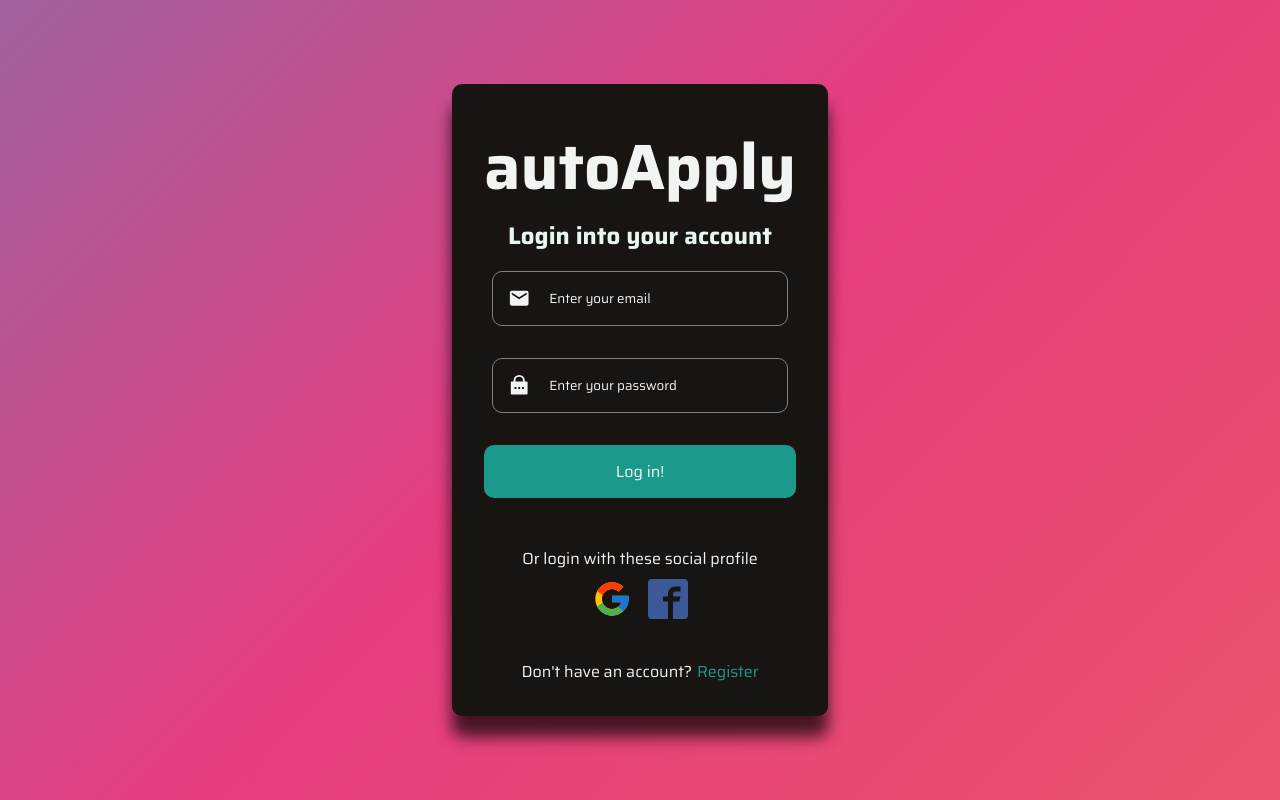
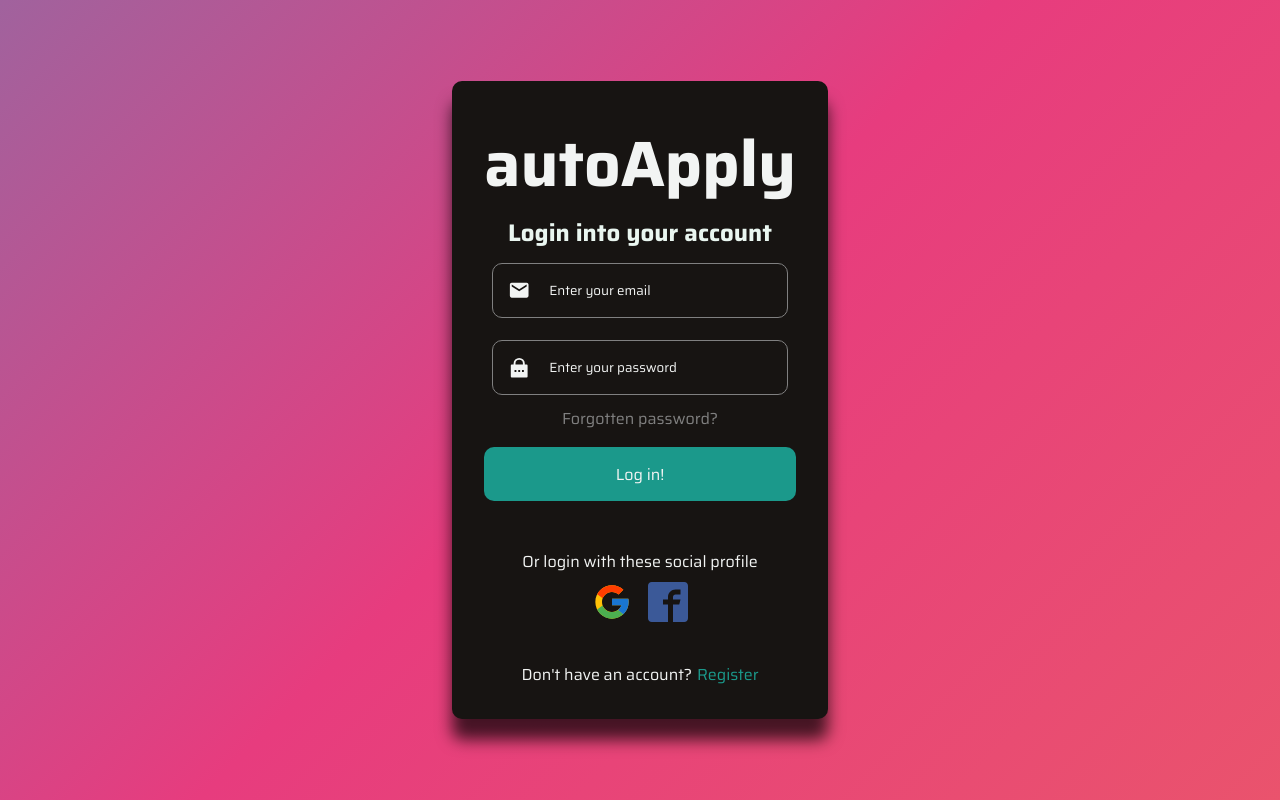
Before and after one commit to Clanhouse/project-autoapplynet, a React (Create React App) app in the folder frontend/: page /auth in a window 1280 px wide. Both pictures are taken after a click on the button "Login". Built offline with nearby package versions, Linux system fonts and the light colour scheme.

Commit message:
add link to forgotten password

```diff
--- a/frontend/src/components/Auth/Auth.tsx
+++ b/frontend/src/components/Auth/Auth.tsx
@@ -1,4 +1,5 @@
 import React, { useState } from "react";
+import { Link } from "react-router-dom";
 
 //STYLES
 import styled from "styled-components";
@@ -16,7 +17,11 @@ const Auth: React.FC = () => {
   return (
     <Wrapper>
       <div className="main">
-        <h1>autoApply</h1>
+        <h1>
+          <Link to="/" className="title">
+            autoApply
+          </Link>
+        </h1>
         <h2>{isSignUp ? "Create your account" : "Login into your account"}</h2>
 
         <FormFormik isSignUp={isSignUp} />
@@ -75,8 +80,12 @@ const Wrapper = styled.div`
     border-radius: 10px;
     box-shadow: 0rem 1.3rem 1rem rgba(0, 0, 0, 0.7);
 
+    .title {
+      text-decoration: none;
+      color: #f2f4f3;
+    }
+
     h1 {
-      color: #f2f4f3;
       text-align: center;
       font-size: 4rem;
       background: transparent;
--- a/frontend/src/components/Auth/FormFormik.tsx
+++ b/frontend/src/components/Auth/FormFormik.tsx
@@ -5,6 +5,8 @@ import styled from "styled-components";
 
 import { MdEmail } from "react-icons/md";
 import { RiLockPasswordFill } from "react-icons/ri";
+
+import { Link } from "react-router-dom";
 
 type FormProps = {
   isSignUp: boolean;
@@ -36,7 +38,7 @@ const FormFormik: React.FC<FormProps> = ({ isSignUp }) => {
             <Field
               name="email"
               type="email"
-              class="input_form"
+              className="input_form"
               placeholder="Enter your email"
             />
           </Search>
@@ -49,13 +51,19 @@ const FormFormik: React.FC<FormProps> = ({ isSignUp }) => {
             <Field
               name="password"
               type="password"
-              class="input_form"
+              className="input_form"
               placeholder="Enter your password"
             />
           </Search>
           <p className="error_message">
             <ErrorMessage name="password" />
           </p>
+
+          {isSignUp ? null : (
+            <Link to="#" className="fortgottenPassword">
+              Forgotten password?
+            </Link>
+          )}
 
           <button type="submit" className="btn btn-form">
             {isSignUp ? "Join now!" : "Log in!"}
@@ -136,11 +144,17 @@ const Wrapper = styled.div`
     position: absolute;
     margin-left: 1rem;
   }
+
+  .fortgottenPassword {
+    text-align: center;
+    text-decoration: none;
+    color: grey;
+  }
 `;
 
 const Search = styled.div`
   padding: 0.5rem;
-  margin: 0.5rem;
+  margin: 0.2rem;
   position: relative;
   display: flex;
   align-items: center;
```
